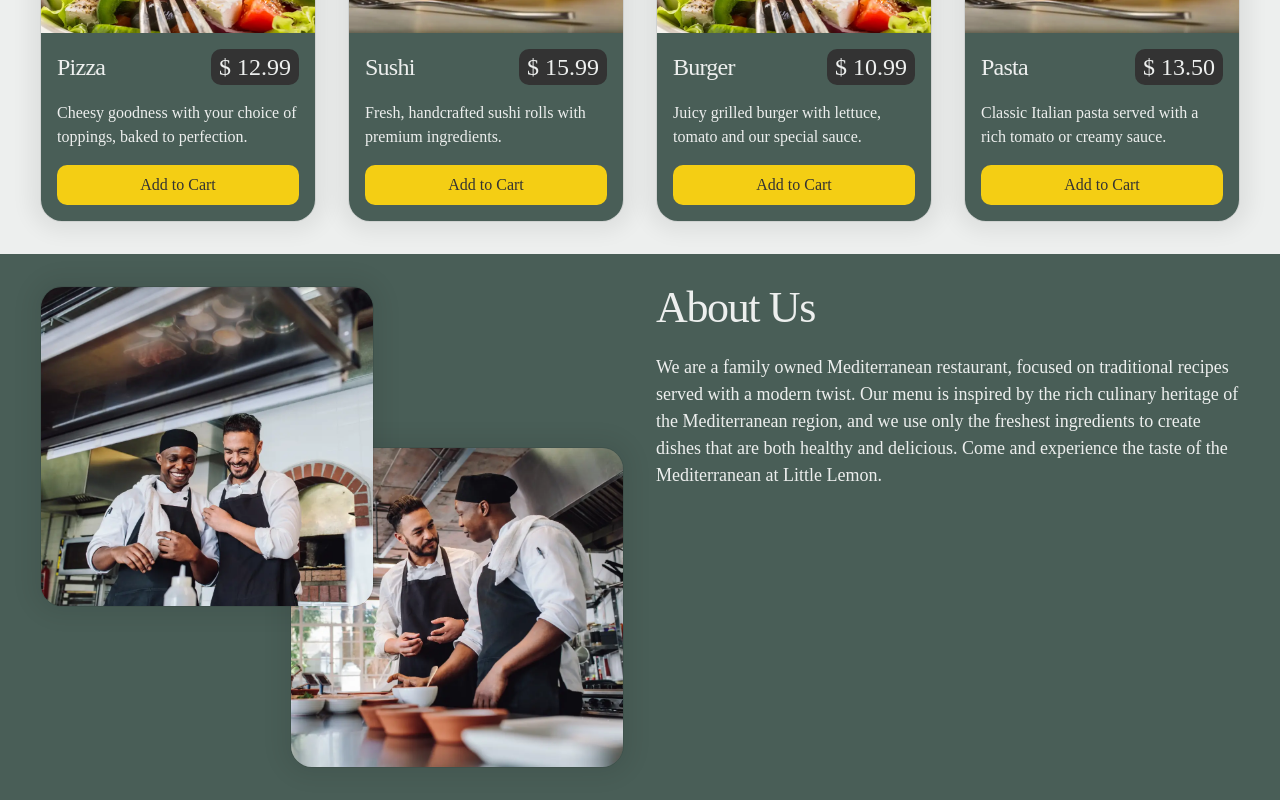
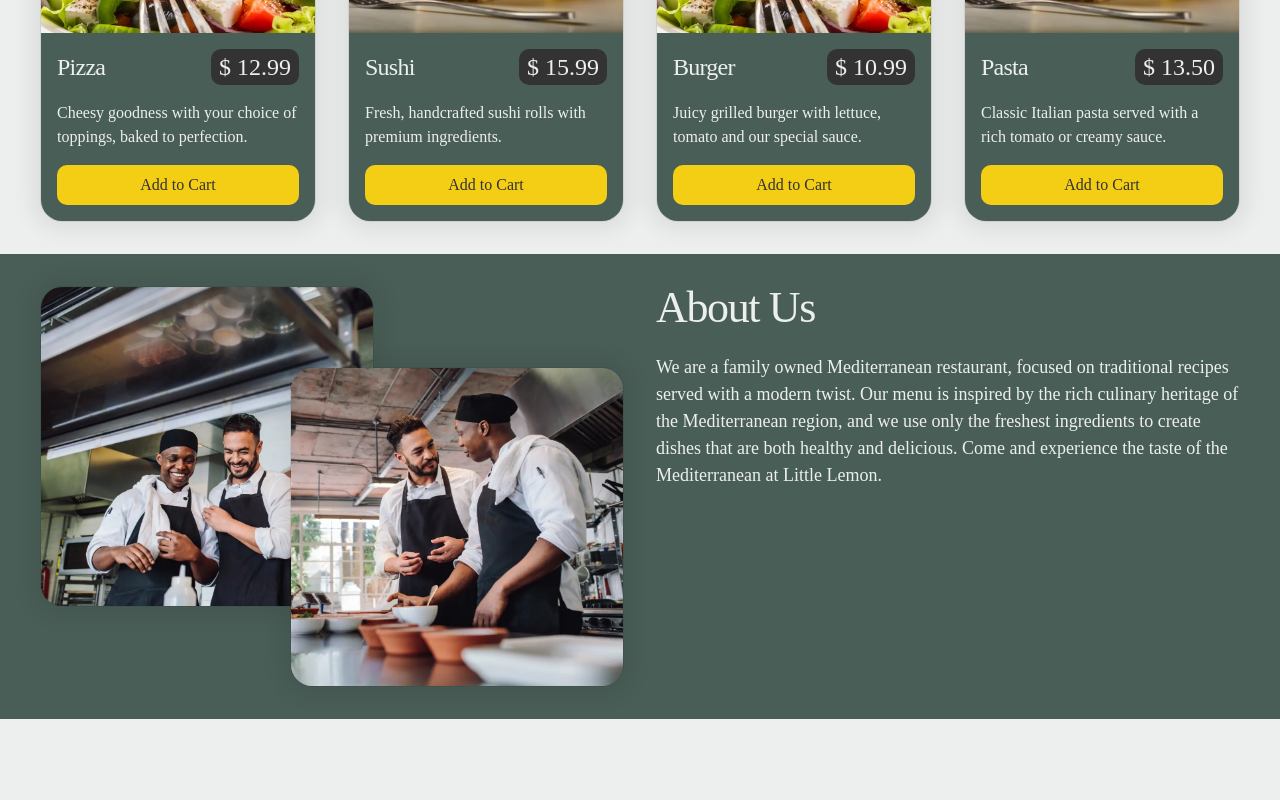
Before and after one commit to ilhamifham/the-lucky-lemon, a React (Vite) app: page / in a window 1280 px wide. Shown: the part 716-1516 px from the top of the page. After the commit the page ends 1435 px from the top, so only its background shows below. Built offline with nearby package versions, Linux system fonts and the light colour scheme; a web font is replaced by a local one.

Commit message:
Updated about section styles

```diff
--- a/src/components/about/About.css
+++ b/src/components/about/About.css
@@ -16,7 +16,7 @@
     margin-top: 2rem;
     display: grid;
     grid-template-columns: repeat(7, 1fr);
-    grid-template-rows: repeat(3, 1fr);
+    grid-template-rows: repeat(5, 1fr);
 }
 
 @media screen and (min-width: 48rem) {
--- a/src/components/about/PictureAbout.css
+++ b/src/components/about/PictureAbout.css
@@ -9,15 +9,14 @@
     grid-column-start: 1;
     grid-column-end: 5;
     grid-row-start: 1;
-    grid-row-end: 3;
-    z-index: 1;
+    grid-row-end: 5;
 }
 
 .section__about div>div:last-child picture:last-child {
     grid-column-start: 4;
     grid-column-end: 8;
     grid-row-start: 2;
-    grid-row-end: 4;
+    grid-row-end: 6;
 }
 
 @media screen and (min-width: 48rem) {
```
